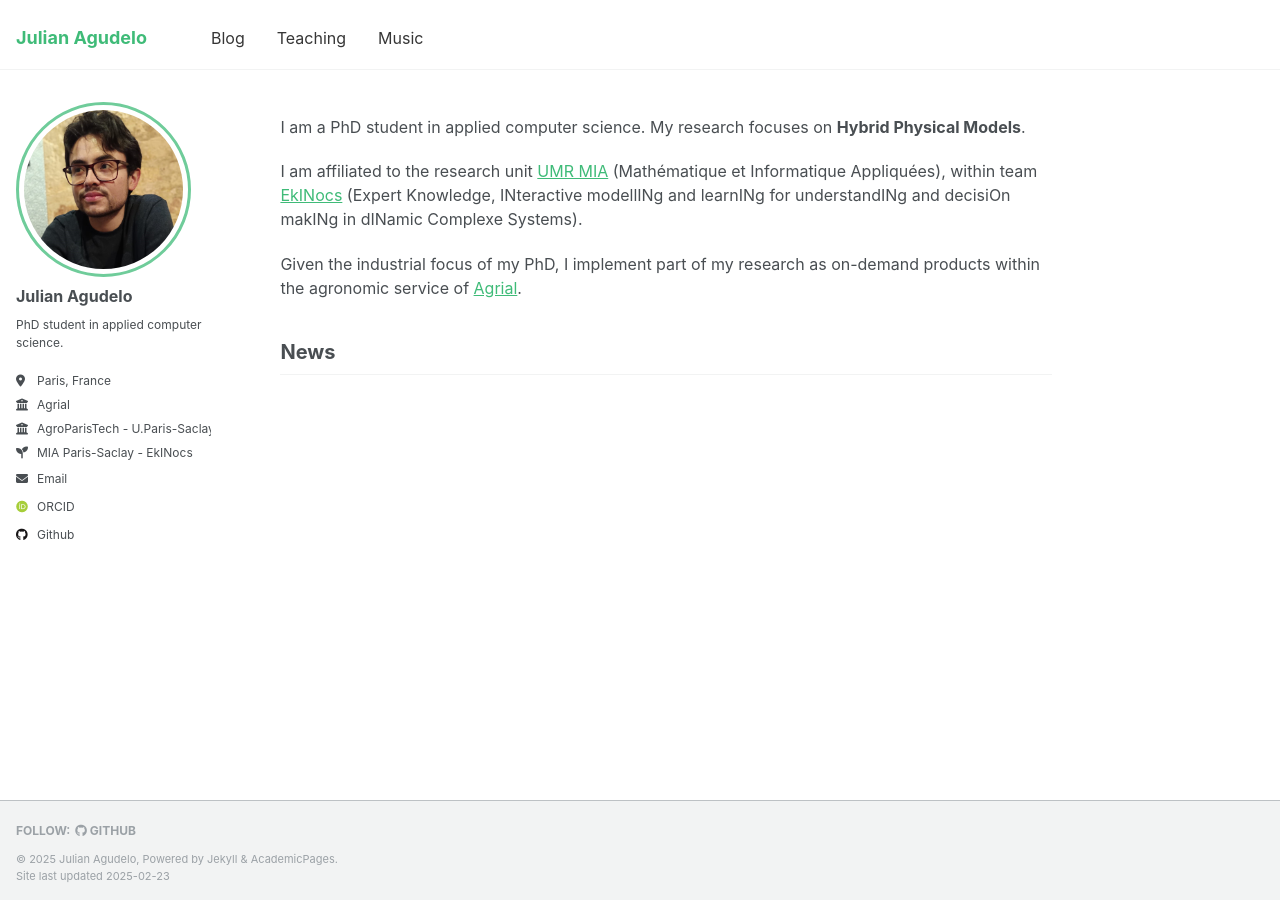
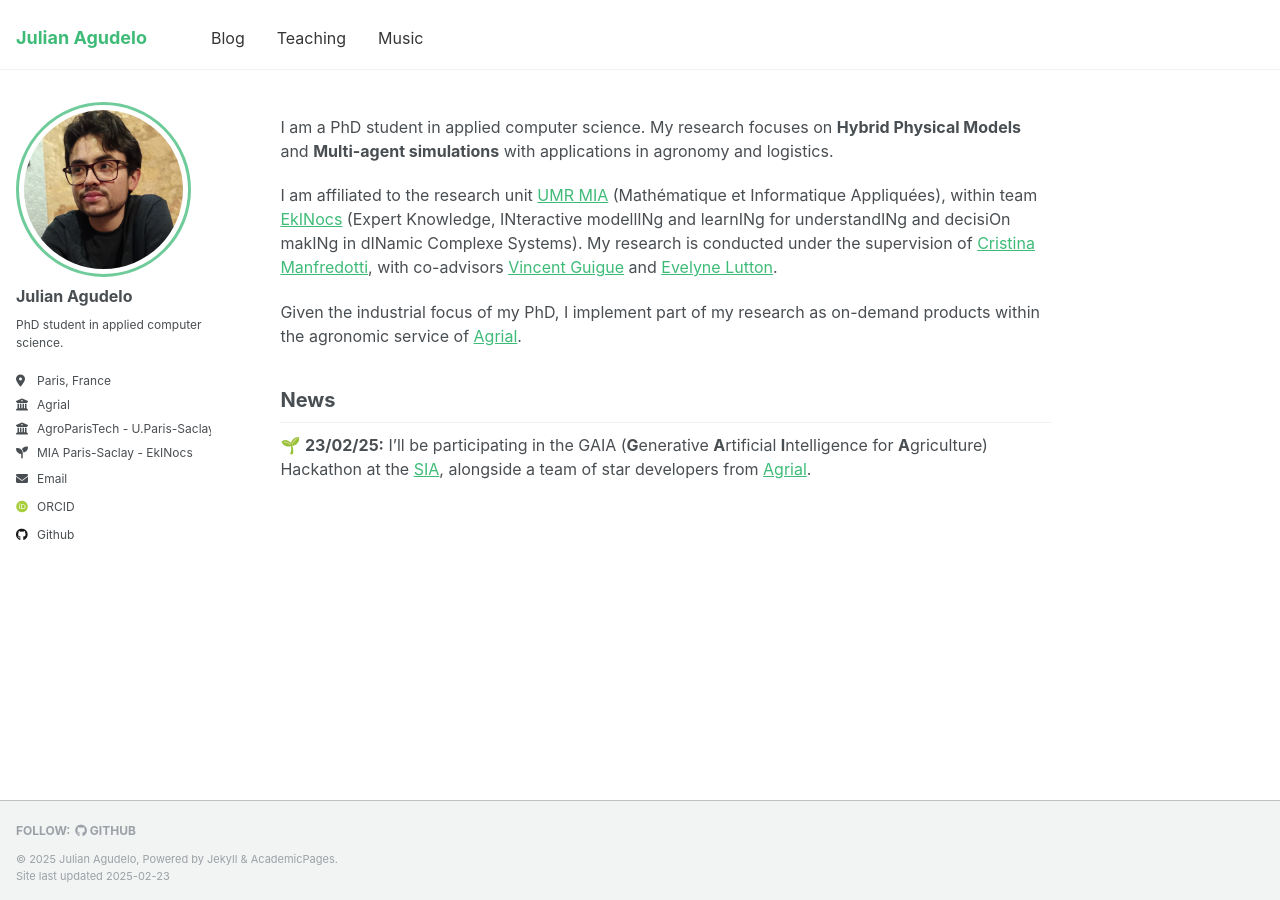
Before and after one commit to JulAgu/JulAgu.github.io, a Jekyll site: the page built from _pages/about.md, in a window 1280 px wide. Built offline with Jekyll 4.4.1, drawn with Linux system fonts in a browser that asks for light colours; some web fonts are replaced.

Commit message:
Add new / Changes in my presentation

```diff
--- a/_pages/about.md
+++ b/_pages/about.md
@@ -7,14 +7,15 @@
   - /about.html
 ---
 
-I am a PhD student in applied computer science. My research focuses on **Hybrid Physical Models**.
+I am a PhD student in applied computer science. My research focuses on **Hybrid Physical Models** and **Multi-agent simulations** with applications in agronomy and logistics.
 
-I am affiliated to the research unit [UMR MIA](https://mia-ps.inrae.fr/) (Mathématique et Informatique Appliquées), within team [EkINocs](https://mia-ps.inrae.fr/ekinocs) (Expert Knowledge, INteractive modellINg and learnINg for understandINg and decisiOn makINg in dINamic Complexe Systems).
+I am affiliated to the research unit [UMR MIA](https://mia-ps.inrae.fr/) (Mathématique et Informatique Appliquées), within team [EkINocs](https://mia-ps.inrae.fr/ekinocs) (Expert Knowledge, INteractive modellINg and learnINg for understandINg and decisiOn makINg in dINamic Complexe Systems). My research is conducted under the supervision of [Cristina Manfredotti](https://mia-ps.inrae.fr/cristina-manfredotti), with co-advisors [Vincent Guigue](https://vguigue.github.io/) and [Evelyne Lutton](http://evelyne.lutton.free.fr/).
 
 Given the industrial focus of my PhD, I implement part of my research as on-demand products within the agronomic service of [Agrial](https://www.agrial.com/en/).
 
 News
 ------
+🌱 **23/02/25:** I'll be participating in the GAIA (**G**enerative **A**rtificial **I**ntelligence for **A**griculture) Hackathon at the [SIA](https://www.salon-agriculture.com/), alongside a team of star developers from [Agrial](https://www.agrial.com/en/).
 
 <!---
 TODO: General Clean !!! The repository is a mess regarding my needs
```
